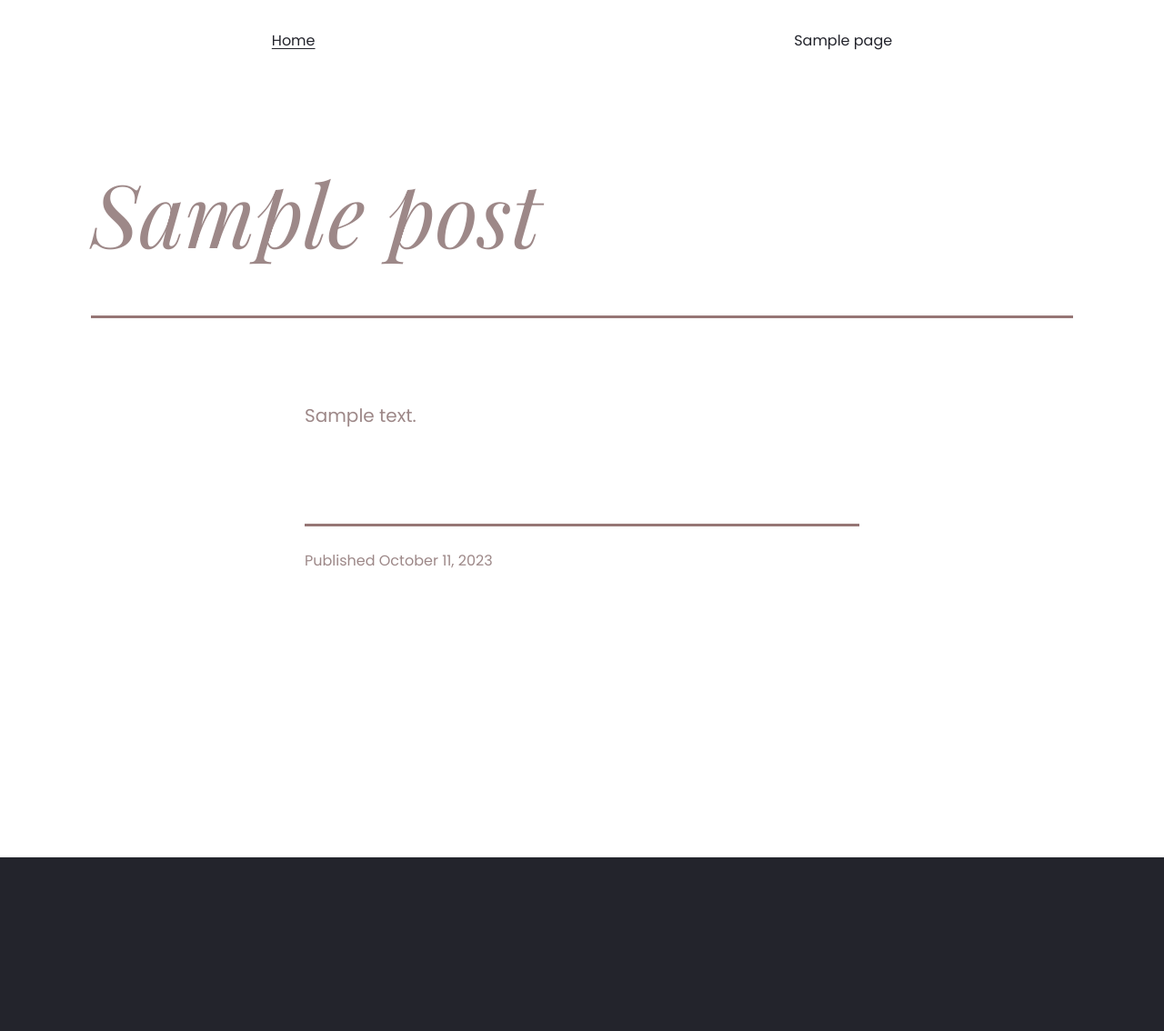
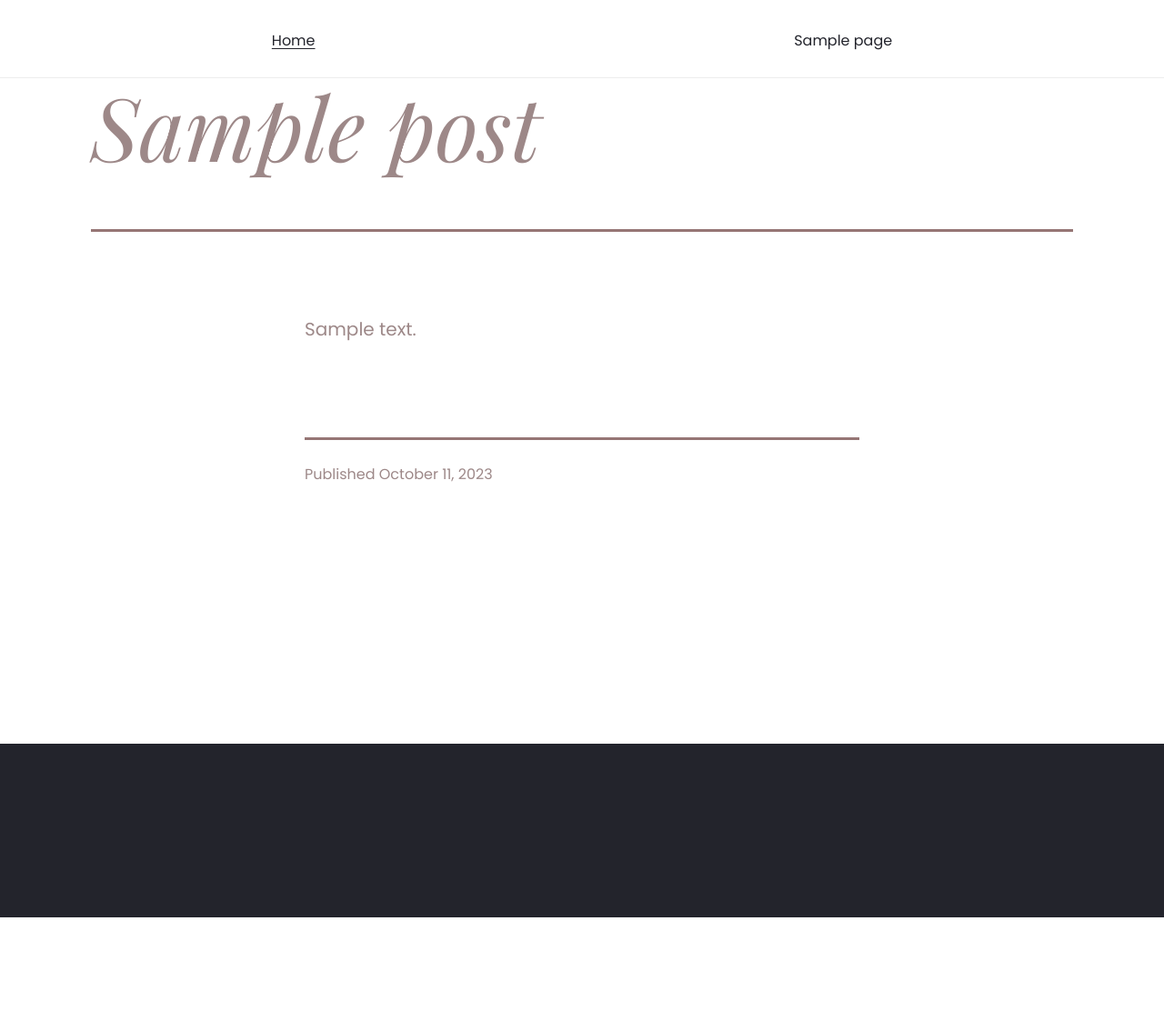
Before and after one commit to michalnatkanski/c2c, a WordPress theme: template themes/twentytwentyone/single.php in a window 1280 px wide. Shown: the whole page at 91% size. After the commit the page ends 1009 px from the top, so only its background shows below. Run offline with PHP 8.4 and a stand-in for WordPress, Linux system fonts and the light colour scheme; the site name, menu and one post (Sample post) are stand-ins, and other content is empty; style sheets or scripts are compiled from the project's sources; some libraries are stand-ins or nearby versions.

Commit message:
Update footer margins

```diff
--- a/themes/twentytwentyone/assets/sass/03-generic/vertical-margins.scss
+++ b/themes/twentytwentyone/assets/sass/03-generic/vertical-margins.scss
@@ -15,8 +15,6 @@
 .site-main,
 .widget-area,
 .site-footer {
-	padding-top: var(--global--spacing-vertical);
-	padding-bottom: var(--global--spacing-vertical);
     margin-left: auto;
     margin-right: auto;
 }
@@ -24,9 +22,10 @@
 .site-header {
     padding-top: calc(0.75 * var(--global--spacing-vertical));
     padding-bottom: calc(2 * var(--global--spacing-vertical));
-
+    border-bottom: 1px solid var(--global--color-light-creme);
+    max-width: 100% !important;
     @include media(mobile) {
-		padding-bottom: calc(3 * var(--global--spacing-vertical));
+        padding-bottom: 24px;
     }
 }
 
@@ -93,7 +92,8 @@
 .entry-content > *,
 [class*="inner-container"] > *,
 .wp-block-template-part > *,
-.wp-block-post-template :where(li > *) { // using :where keeps specificity low.
+.wp-block-post-template :where(li > *) {
+    // using :where keeps specificity low.
 
     margin-top: calc(0.666 * var(--global--spacing-vertical));
     margin-bottom: calc(0.666 * var(--global--spacing-vertical));
@@ -109,17 +109,6 @@
 
     &:last-child {
         margin-bottom: 0;
-	}
-}
-
-.site-footer > *,
-.widget-area > * {
-	margin-top: calc(0.666 * var(--global--spacing-vertical));
-	margin-bottom: calc(0.666 * var(--global--spacing-vertical));
-
-	@include media(mobile) {
-		margin-top: var(--global--spacing-vertical);
-		margin-bottom: var(--global--spacing-vertical);
     }
 }
 
@@ -145,13 +134,11 @@
     }
 }
 
-
 /*
  * .entry-content children specific controls
  * - Adds special margin overrides for alignment utility classes
  */
 .entry-content > * {
-
     &.alignleft,
     &.alignright,
     &.alignleft:first-child + *,
```
Lines whose indentation alone changed are shown as unchanged.
